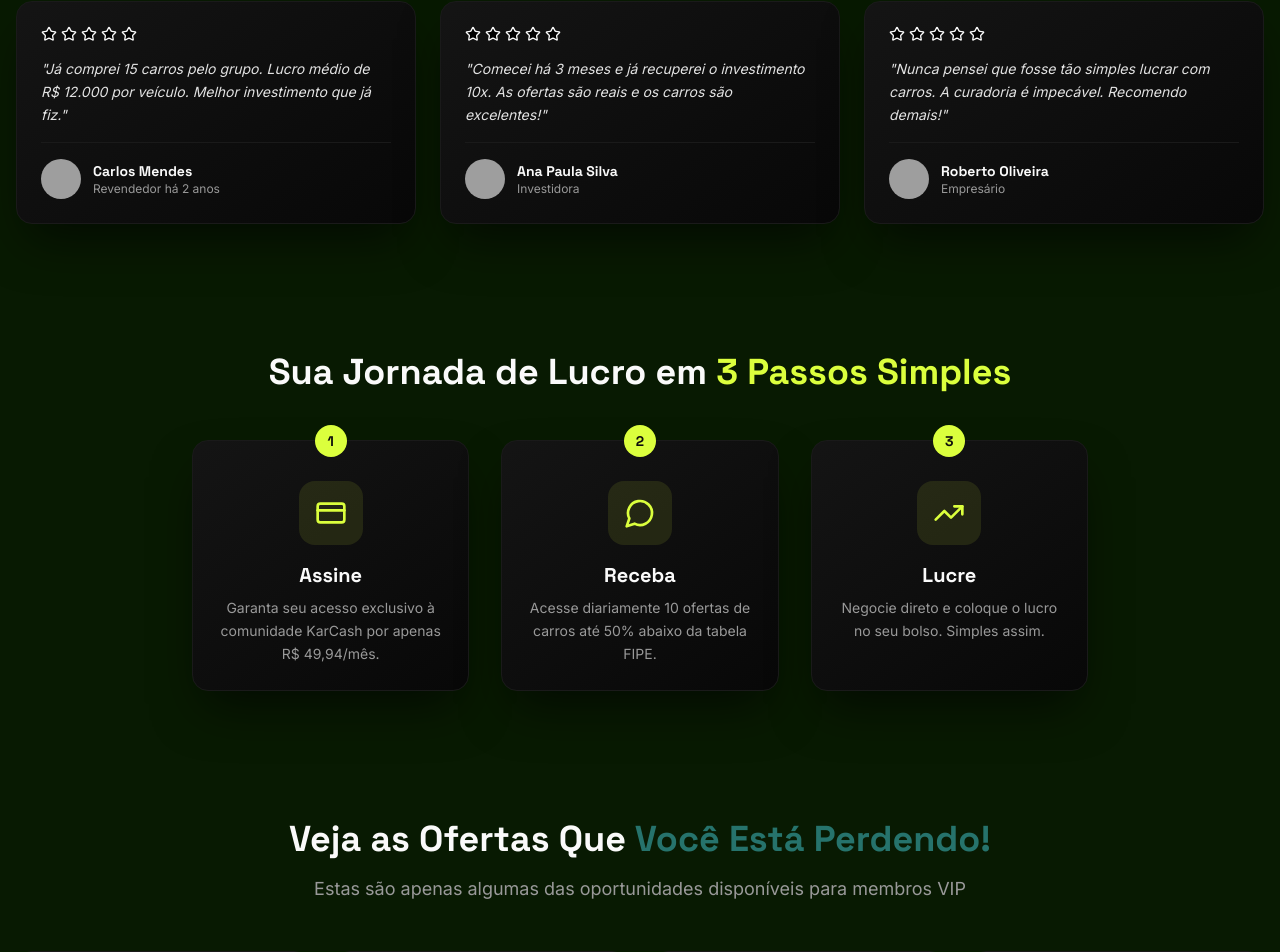
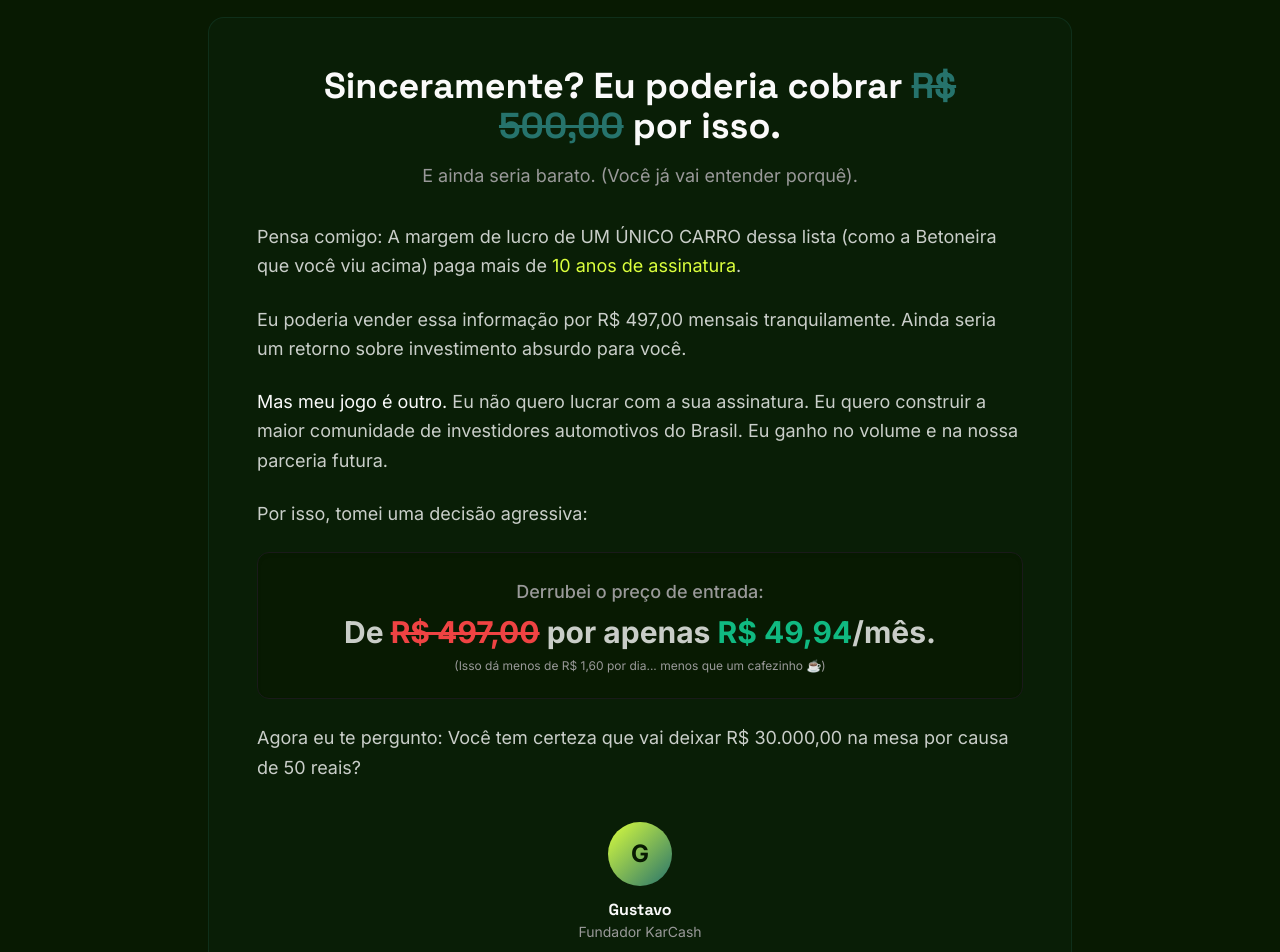
Before and after one commit to claudiojas/karcash-vip-community, a React (Vite) app: page / in a window 1280 px wide. Shown: the part 2379-3331 px from the top of the page. Built offline with nearby package versions, Linux system fonts and the light colour scheme; no server answers; grey boxes are pictures that could not be loaded; the HTML template or start-up script is replaced by a standard one.

Commit message:
feat: replace testimonials with founder value anchoring note

```diff
--- /dev/null
+++ b/src/components/FounderNote.tsx
@@ -0,0 +1,67 @@
+import { motion } from "framer-motion";
+import { ScrollReveal } from "./ScrollReveal";
+import { Quote } from "lucide-react";
+
+export const FounderNote = () => {
+    return (
+        <section className="py-20 bg-background relative overflow-hidden">
+            <div className="container mx-auto px-4 max-w-4xl">
+                <ScrollReveal>
+                    <div className="bg-secondary/5 border border-secondary/20 rounded-2xl p-8 md:p-12 relative">
+                        <Quote className="absolute top-8 left-8 text-secondary/10 w-16 h-16 -z-10" />
+
+                        <div className="text-center mb-8">
+                            <h2 className="font-display font-bold text-3xl md:text-4xl text-foreground mb-4">
+                                Sinceramente? Eu poderia cobrar <span className="text-secondary line-through">R$ 500,00</span> por isso.
+                            </h2>
+                            <p className="text-lg text-muted-foreground w-full">
+                                E ainda seria barato. (Você já vai entender porquê).
+                            </p>
+                        </div>
+
+                        <div className="space-y-6 text-lg text-foreground/80 leading-relaxed font-light">
+                            <p>
+                                Pensa comigo: A margem de lucro de <strong>UM ÚNICO CARRO</strong> dessa lista (como a Betoneira que você viu acima) paga mais de <strong className="text-primary">10 anos de assinatura</strong>.
+                            </p>
+
+                            <p>
+                                Eu poderia vender essa informação por R$ 497,00 mensais tranquilamente. Ainda seria um retorno sobre investimento absurdo para você.
+                            </p>
+
+                            <p>
+                                <strong className="text-foreground">Mas meu jogo é outro.</strong> Eu não quero lucrar com a sua assinatura. Eu quero construir a maior comunidade de investidores automotivos do Brasil. Eu ganho no volume e na nossa parceria futura.
+                            </p>
+
+                            <p>
+                                Por isso, tomei uma decisão agressiva:
+                            </p>
+
+                            <div className="my-8 text-center p-6 bg-background rounded-xl border border-border shadow-inner">
+                                <p className="font-medium text-muted-foreground mb-2">Derrubei o preço de entrada:</p>
+                                <p className="text-2xl md:text-3xl font-bold">
+                                    De <span className="text-destructive line-through">R$ 497,00</span> por apenas <span className="text-emerald-500">R$ 49,94</span>/mês.
+                                </p>
+                                <p className="text-xs text-muted-foreground mt-2">(Isso dá menos de R$ 1,60 por dia... menos que um cafezinho ☕)</p>
+                            </div>
+
+                            <p>
+                                Agora eu te pergunto: <strong>Você tem certeza que vai deixar R$ 30.000,00 na mesa por causa de 50 reais?</strong>
+                            </p>
+                        </div>
+
+                        <div className="mt-10 text-center">
+                            <div className="inline-flex flex-col items-center">
+                                <div className="w-16 h-16 rounded-full bg-gradient-to-br from-primary to-secondary mb-3 flex items-center justify-center text-background font-bold text-2xl">
+                                    G
+                                </div>
+                                <p className="font-display font-bold text-foreground">Gustavo</p>
+                                <p className="text-sm text-muted-foreground">Fundador KarCash</p>
+                            </div>
+                        </div>
+
+                    </div>
+                </ScrollReveal>
+            </div>
+        </section>
+    );
+};
--- a/src/pages/Index.tsx
+++ b/src/pages/Index.tsx
@@ -21,6 +21,8 @@ import { PricingCard } from "@/components/PricingCard";
 import { FAQSection } from "@/components/FAQSection";
 import { HeroSection } from "@/components/HeroSection";
 import { OpportunitySection } from "@/components/OpportunitySection";
+import { FounderNote } from "@/components/FounderNote";
+
 
 
 import fiorinoImg from "@/assets/KARCASH_MODELOS/FIORINO_ENDURANCE/FIORINO_ENDURANCE.jpeg";
@@ -140,16 +142,8 @@ const Index = () => {
         </div>
       </section>
 
-      {/* Testimonials */}
-      <section className="py-16">
-        <div className="container mx-auto px-4">
-          <div className="grid md:grid-cols-3 gap-6">
-            {testimonials.map((testimonial, index) => (
-              <TestimonialCard key={index} {...testimonial} delay={index * 0.1} />
-            ))}
-          </div>
-        </div>
-      </section>
+      {/* Founder Note (Replacing Testimonials) */}
+      <FounderNote />
 
       {/* How It Works */}
       <section className="py-16 bg-navy">
```
Also changed, not shown: 1 other file (tests, documents, lock files or other folders).
